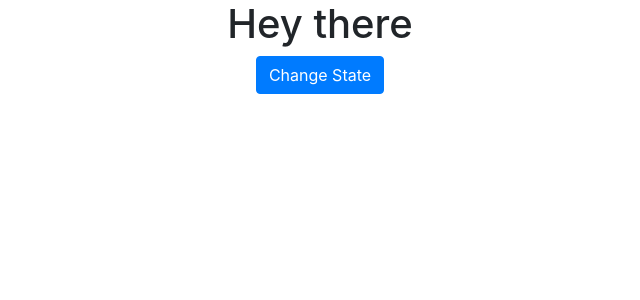
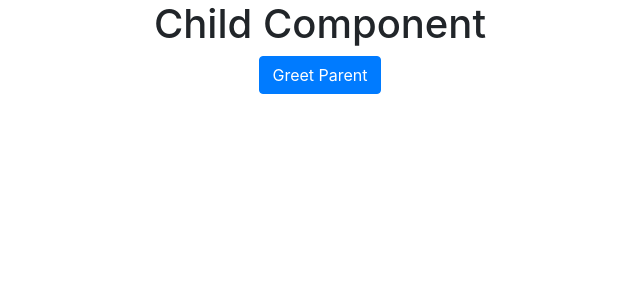
Before and after one commit to Jainil360/Learning_React, a React (Create React App) app in the folder my-first-app/: page / in a window 1280 px wide. Shown: the top 300 px of the page, without its empty margins (320-960 px from the left). Built offline with nearby package versions, Linux system fonts and the light colour scheme.

Commit message:
ReactJS Tutorial - 15 - Methods as props

```diff
--- a/my-first-app/src/App.js
+++ b/my-first-app/src/App.js
@@ -1,12 +1,19 @@
 import './App.css';
+import React, { Component } from 'react'
+
 import Counter from './react-tutorial-11/counter';
+
 import Greet from './react-tutorial-12/GreetFun';
 import GreetClass from './react-tutorial-12/GreetClass';
+
 import ClickFunc from './react-tutorial-13/clickFunc';
 import ClickClass from './react-tutorial-13/clickClass';
+
 import ClickBindClass from './react-tutorial-14/clickBindClass';
 
-import React, { Component } from 'react'
+import ParentComponent from './react-tutorial-15/ParentComponent';
+
+
 
 export class App extends Component {
   render() {
@@ -17,7 +24,8 @@ export class App extends Component {
         {/*<GreetClass fname="Jaynil" lname="Patel" /> */}
         {/* <ClickFunc/> */}
         {/* <ClickClass/> */}
-        <ClickBindClass/>
+        {/* <ClickBindClass/> */}
+        <ParentComponent/>
 
         </div>
     )
--- /dev/null
+++ b/my-first-app/src/react-tutorial-15/ChildComponent.js
@@ -0,0 +1,14 @@
+import React from 'react'
+
+function ChildComponent(props) {
+  return (
+    <div className='container text-center'>
+        <h1>Child Component</h1>
+
+        <button type="button" className="btn btn-primary" onClick={() => props.greetHandler("child")}>Greet Parent</button>
+
+    </div>
+  )
+}
+
+export default ChildComponent
--- /dev/null
+++ b/my-first-app/src/react-tutorial-15/ParentComponent.js
@@ -0,0 +1,21 @@
+import React, { Component } from "react";
+import ChildComponent from "./ChildComponent";
+
+class ParentComponent extends Component {
+  constructor(props) {
+    super(props);
+    this.state = {
+      parentName: "Hey there",
+    };
+  }
+  greetParent = (childName) => {
+    alert(`Hello ${this.state.parentName} from ${childName}`);
+  };
+  render() {
+    return <div className="container text-center">
+        <ChildComponent greetHandler={this.greetParent} />
+    </div>;
+  }
+}
+
+export default ParentComponent;
```
